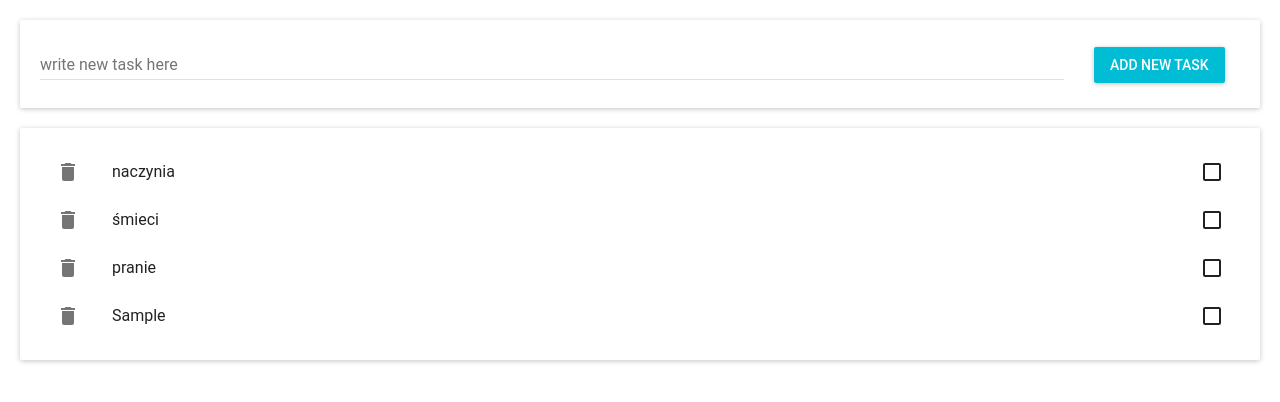
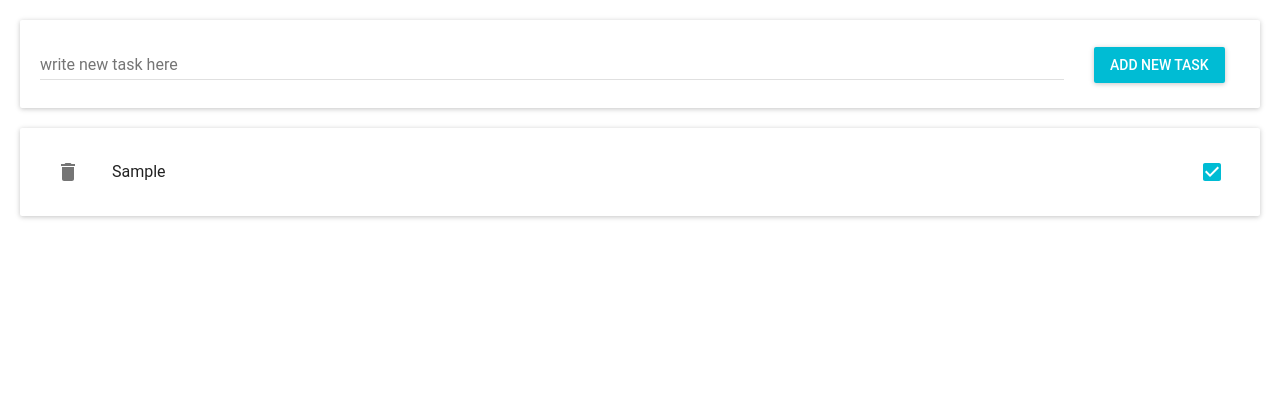
Before and after one commit to agataokolska/to-do-list-app, a React (Create React App) app: page / in a window 1280 px wide. Both pictures are taken after typing "Sample" into the empty fields and a click on the button "ADD NEW TASK". Shown: the top 402 px of the page. Built offline with nearby package versions, Linux system fonts and the light colour scheme.

Commit message:
trying to fix checkbox state - in progress

```diff
--- a/src/App.js
+++ b/src/App.js
@@ -1,6 +1,7 @@
 import React from 'react'
 
 import ToDo from './components/ToDo'
+import Checkboxa from './Checkbox'
 
 class App extends React.Component {
   render() {
--- /dev/null
+++ b/src/Checkbox.js
@@ -0,0 +1,42 @@
+import React from 'react'
+import Checkbox from 'material-ui/Checkbox'
+import { ListItem } from 'material-ui/List'
+
+class Checkboxa extends React.Component {
+
+    state = {
+        checked: false,
+    }
+
+    componentDidMount() {
+        const lastState = JSON.parse(localStorage.getItem('to-do-react-app-state'))
+
+        if (lastState === null) return
+
+        this.setState(lastState)
+    }
+
+    componentDidUpdate() {
+        localStorage.setItem('to-do-react-app-state', JSON.stringify(this.state))
+    }
+    updateCheck() {
+        this.setState((oldState) => {
+            return {
+                checked: !oldState.checked,
+            };
+        });
+    }
+    render() {
+        return (
+            <div>
+
+                <Checkbox
+
+                    checked={this.state.checked}
+                    onCheck={this.updateCheck.bind(this)}
+                />
+            </div>
+        )
+    }
+}
+export default Checkboxa
--- a/src/components/ToDo/List.js
+++ b/src/components/ToDo/List.js
@@ -9,6 +9,7 @@ const List = (props) => (
                 key={task.uid}
                 deleteTask2={() => props.deleteTask(task.uid)}
                 markCompleteTask2={() => props.markCompleteTask(index)}
+                updateCheck={() => props.updateCheck.bind(this)}
             />
         )
         )}
--- a/src/components/ToDo/Task.js
+++ b/src/components/ToDo/Task.js
@@ -8,7 +8,9 @@ const Task = (props) => (
     <ListItem
         primaryText={props.name}
         leftIcon={<Delete onClick={props.deleteTask2} />}
-        rightIcon={<Checkbox onClick={props.markCompleteTask2} />}
+        rightIcon={<Checkbox
+            checked={props.updateCheck.bind(this)}
+            onCheck={props.markCompleteTask2} />}
     />
 )
 
--- a/src/components/ToDo/ToDo.js
+++ b/src/components/ToDo/ToDo.js
@@ -7,12 +7,13 @@ import Container from '../Container'
 class ToDo extends React.Component {
     state = {
         tasks: [
-            { name: 'naczynia', uid: '1234', isCompleted: false },
-            { name: 'śmieci', uid: '2345', isCompleted: false },
-            { name: 'pranie', uid: '3456', isCompleted: false }
+           // { name: 'naczynia', uid: '1234', isCompleted: false },
+           // { name: 'śmieci', uid: '2345', isCompleted: false },
+           // { name: 'pranie', uid: '3456', isCompleted: false }
         ],
         newTaskName: '',
-        isCompleted: false
+        isCompleted: false,
+        checked: false
     }
 
 
@@ -40,7 +41,8 @@ class ToDo extends React.Component {
         const newTask = {
             name: this.state.newTaskName,
             uid: Date.now(),
-            isCompleted: this.state.isCompleted
+            isCompleted: this.state.isCompleted,
+            checked: this.state.checked
         }
         const newTasks = this.state.tasks.concat(newTask)
 
@@ -65,6 +67,14 @@ class ToDo extends React.Component {
         })
     }
 
+    updateCheck = () => {
+        this.setState((oldState) => {
+          return {
+            checked: !oldState.checked,
+          };
+        });
+      }
+
     render() {
         return (
             <div>
@@ -79,7 +89,9 @@ class ToDo extends React.Component {
                     <List
                         tasks={this.state.tasks}
                         deleteTask={this.deleteTask}
-                        markCompleteTask={this.markCompleteTask} />
+                        markCompleteTask={this.markCompleteTask}
+                        updateCheck={this.updateCheck.bind(this)}
+                        />
                 </Container>
             </div>
         )
```
Also changed, not shown: src/components/ToDo/Checkbox.js (+38 -25 lines), 1 other file (tests, documents, lock files or other folders).
